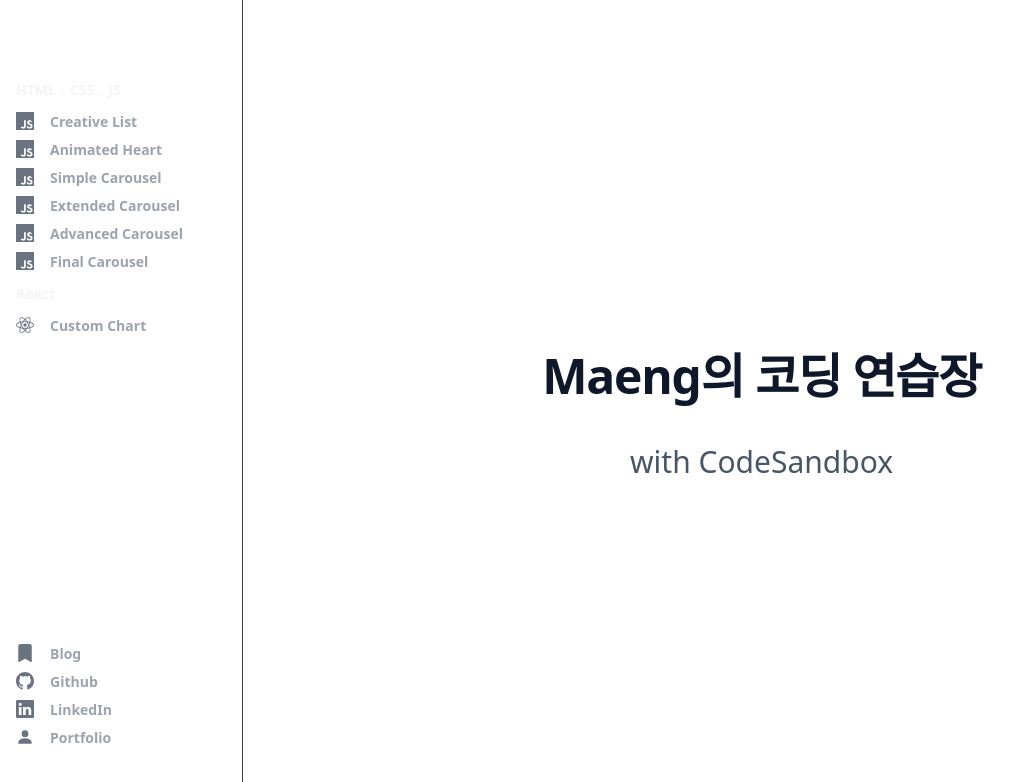
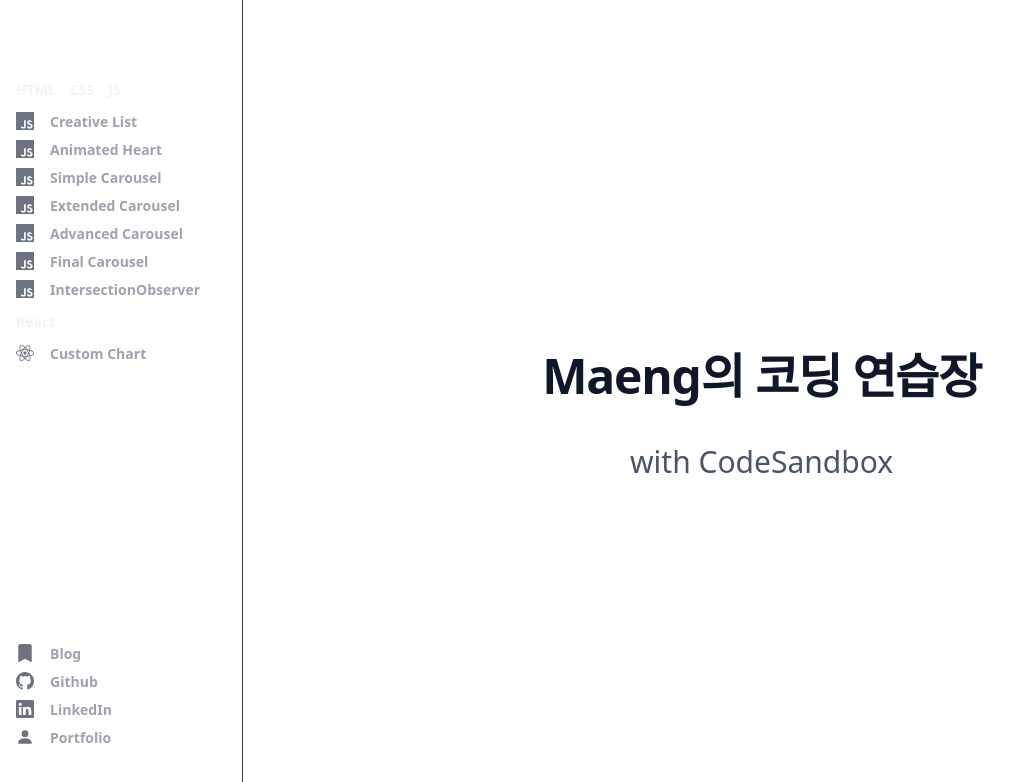
Before and after one commit to maeng2418/Maeng-Exercise, a React (Create React App) app: page / in a window 1280 px wide. Shown: the top 782 px of the page, without its empty margins (0-1030 px from the left). Built offline with nearby package versions, Linux system fonts and the light colour scheme.

Commit message:
[feat] IntersectionObserver 추가

```diff
--- a/src/assets/routes.ts
+++ b/src/assets/routes.ts
@@ -36,6 +36,11 @@
         title: 'Final Carousel',
         path: 'final-carousel',
         url: 'https://codesandbox.io/embed/final-carousel-bpuoz1?fontsize=14&hidenavigation=1&theme=dark',
+      },
+      {
+        title: 'IntersectionObserver',
+        path: 'intersectionobserver',
+        url: 'https://codesandbox.io/embed/intersectionobserver-5ly895?fontsize=14&hidenavigation=1&theme=dark',
       },
     ],
   },
```
